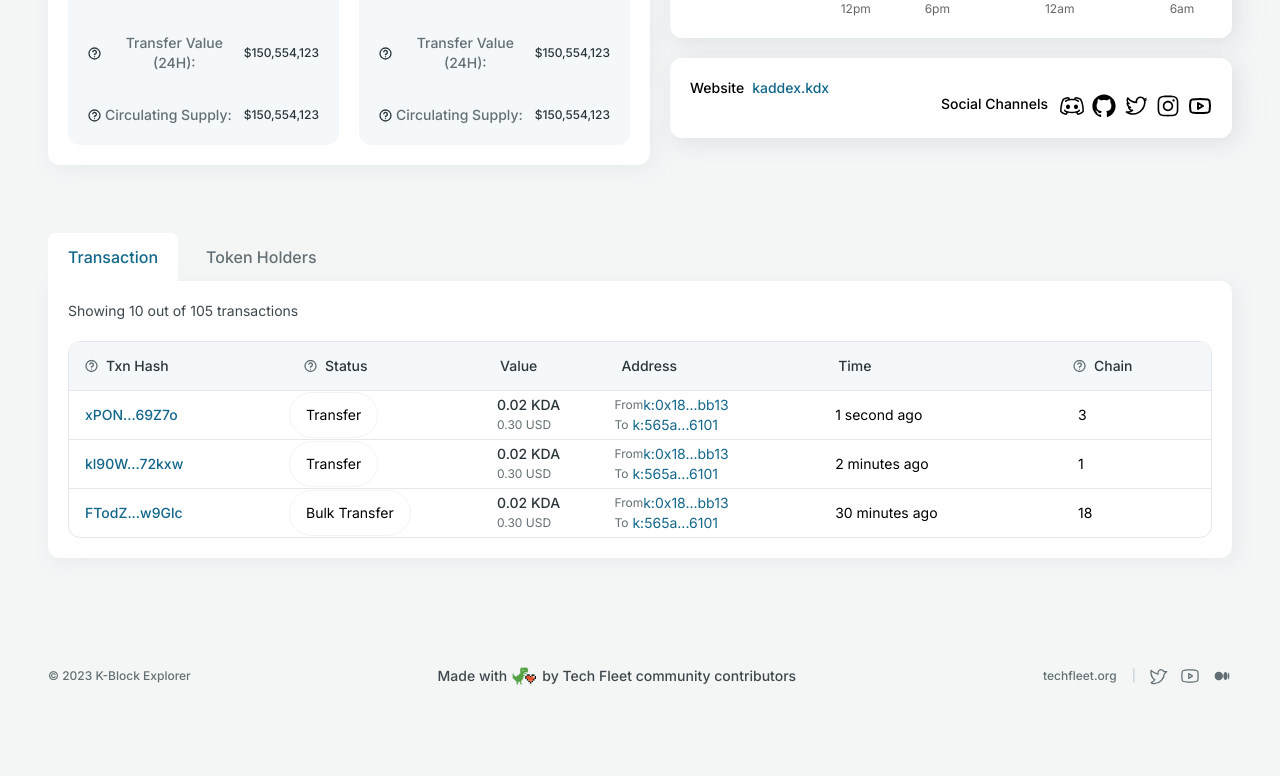
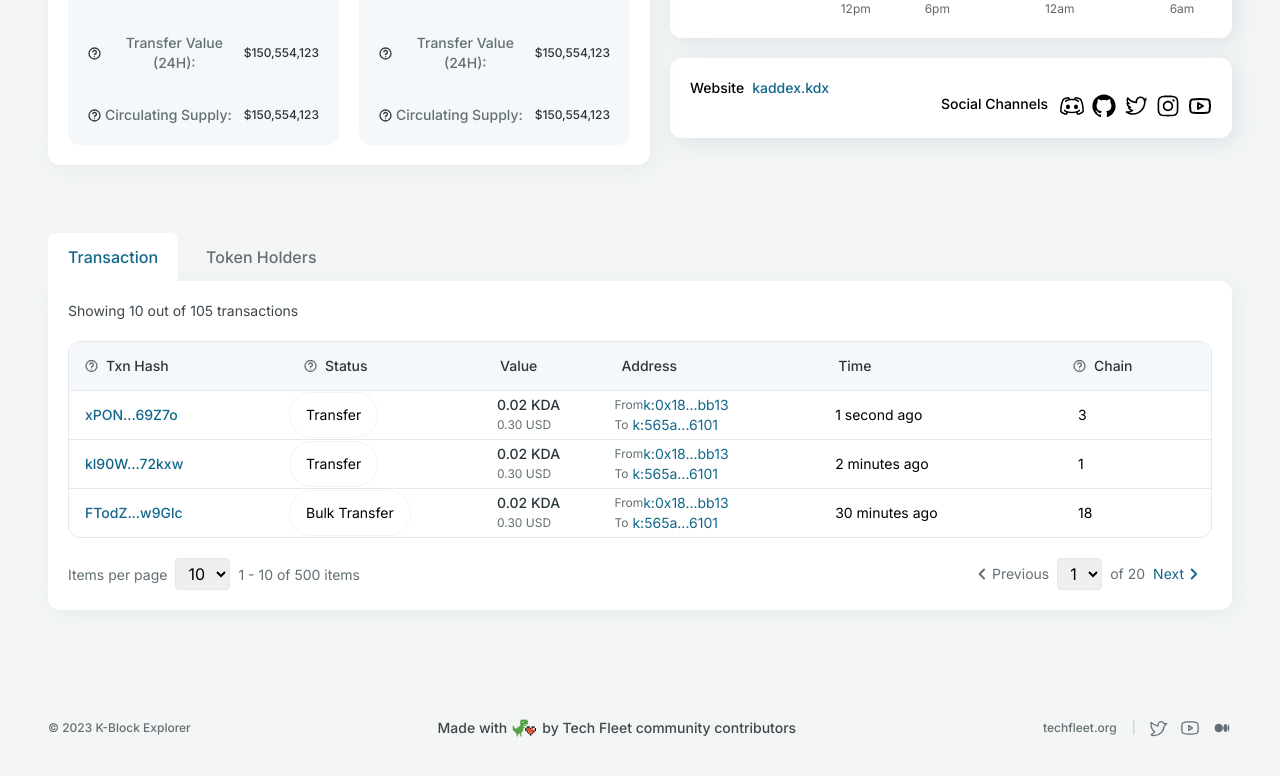
Before and after one commit to techfleetworks/k-block-app, a Next.js app: page /token-details in a window 1280 px wide. Shown: the part 399-1175 px from the top of the page. Before the commit the page ends 1149 px from the top, so only its background shows below. Built offline with nearby package versions, Linux system fonts and the light colour scheme.

Commit message:
added pagination for Token Detail tables

```diff
--- a/src/components/common/token-detail/token-table/token-holders/index.jsx
+++ b/src/components/common/token-detail/token-table/token-holders/index.jsx
@@ -8,8 +8,7 @@ import {
   TableHeader,
   TableRow,
 } from "@/components/ui/table";
-import Help from "@/components/common/help";
-import Link from "next/link";
+import TokenPagination from "./token-holder-pagination";
 
 export default function TokenHolders() {
   const data = [
@@ -127,6 +126,13 @@ export default function TokenHolders() {
           </Table>
         </div>
       </div>
+      <TokenPagination
+        pageSize={10}
+        pageIndex={0}
+        pageCount={1}
+        onPageChange={1}
+        onPageSizeChange={1}
+      />
     </div>
   );
 }
--- /dev/null
+++ b/src/components/common/token-detail/token-table/token-holders/token-holder-pagination/index.jsx
@@ -0,0 +1,87 @@
+import React from "react";
+import PropTypes from "prop-types";
+import Image from "next/image";
+import LeftArrow from "@/assets/chevron-left.svg";
+import RightArrow from "@/assets/chevron-right.svg";
+
+export default function TokenPagination({
+  pageSize,
+  pageIndex,
+  pageCount,
+  onPageChange,
+  onPageSizeChange,
+}) {
+  return (
+    <div className="flex justify-between items-center mt-5">
+      <div>
+        <span className="text-neutral-n-500 text-sm font-normal leading-5">
+          Items per page
+        </span>
+        <select
+          className="px-2 mx-2 py-1 rounded border"
+          value={pageSize}
+          onChange={(e) => onPageSizeChange(Number(e.target.value))}
+        >
+          <option
+            value="10"
+            className="text-neutral-n-700 text-xs font-normal pr-2"
+          >
+            10
+          </option>
+          {/* Add more options as needed */}
+        </select>
+        <span className="text-neutral-n-500 text-sm font-normal leading-5">
+          1 - 10 of 500 items
+        </span>
+        {/* {pageCount} */}
+      </div>
+      <div className="flex items-center">
+        <button
+          className={`px-2 py-1 rounded flex items-center ${
+            pageIndex === 0 ? "text-neutral-n-500" : "text-primary-b-500"
+          }`}
+          onClick={() => onPageChange(pageIndex - 1)}
+          disabled={pageIndex === 0}
+        >
+          <Image src={LeftArrow} alt="Left Arrow" width={20} height={20} />
+          <span className="text-neutral-n-500 text-sm leading-5 font-normal">
+            Previous
+          </span>
+        </button>
+        <select
+          className="px-2 py-1 rounded border mr-2"
+          value={pageSize}
+          onChange={(e) => onPageSizeChange(Number(e.target.value))}
+        >
+          <option value="1">1</option>
+          {/* Add more options as needed */}
+        </select>
+        <p className="text-neutral-n-500 text-sm font-normal leading-5">
+          of 20
+        </p>
+        <button
+          className={`px-2 py-1 rounded flex items-center ${
+            pageIndex === pageCount - 1
+              ? "text-primary-b-500"
+              : "text-neutral-n-500"
+          }`}
+          onClick={() => onPageChange(pageIndex + 1)}
+          disabled={pageIndex === pageCount - 1}
+        >
+          <span className="text-neutral-b-500 text-sm leading-5 font-normal">
+            Next
+          </span>
+          <Image src={RightArrow} alt="Left Arrow" width={20} height={20} />
+        </button>
+      </div>
+    </div>
+  );
+}
+
+TokenPagination.propTypes = {
+  pageSize: PropTypes.number.isRequired,
+  pageIndex: PropTypes.number.isRequired,
+  pageCount: PropTypes.number.isRequired,
+  onPageChange: PropTypes.func.isRequired,
+  onPageSizeChange: PropTypes.func.isRequired,
+};
--- a/src/components/common/token-detail/token-table/token-transactions/index.jsx
+++ b/src/components/common/token-detail/token-table/token-transactions/index.jsx
@@ -10,6 +10,7 @@ import {
 } from "@/components/ui/table";
 import Help from "@/components/common/help";
 import Link from "next/link";
+import Pagination from "./token-transaction-pagination";
 
 export default function TokenTransactions() {
   const data = [
@@ -172,6 +173,13 @@ export default function TokenTransactions() {
           </Table>
         </div>
       </div>
+      <Pagination
+        pageSize={10}
+        pageIndex={0}
+        pageCount={1}
+        onPageChange={1}
+        onPageSizeChange={1}
+      />
     </div>
   );
 }
--- /dev/null
+++ b/src/components/common/token-detail/token-table/token-transactions/token-transaction-pagination/index.jsx
@@ -0,0 +1,87 @@
+import React from "react";
+import PropTypes from "prop-types";
+import Image from "next/image";
+import LeftArrow from "@/assets/chevron-left.svg";
+import RightArrow from "@/assets/chevron-right.svg";
+
+export default function Pagination({
+  pageSize,
+  pageIndex,
+  pageCount,
+  onPageChange,
+  onPageSizeChange,
+}) {
+  return (
+    <div className="flex justify-between items-center mt-5">
+      <div>
+        <span className="text-neutral-n-500 text-sm font-normal leading-5">
+          Items per page
+        </span>
+        <select
+          className="px-2 mx-2 py-1 rounded border"
+          value={pageSize}
+          onChange={(e) => onPageSizeChange(Number(e.target.value))}
+        >
+          <option
+            value="10"
+            className="text-neutral-n-700 text-xs font-normal pr-2"
+          >
+            10
+          </option>
+          {/* Add more options as needed */}
+        </select>
+        <span className="text-neutral-n-500 text-sm font-normal leading-5">
+          1 - 10 of 500 items
+        </span>
+        {/* {pageCount} */}
+      </div>
+      <div className="flex items-center">
+        <button
+          className={`px-2 py-1 rounded flex items-center ${
+            pageIndex === 0 ? "text-neutral-n-500" : "text-primary-b-500"
+          }`}
+          onClick={() => onPageChange(pageIndex - 1)}
+          disabled={pageIndex === 0}
+        >
+          <Image src={LeftArrow} alt="Left Arrow" width={20} height={20} />
+          <span className="text-neutral-n-500 text-sm leading-5 font-normal">
+            Previous
+          </span>
+        </button>
+        <select
+          className="px-2 py-1 rounded border mr-2"
+          value={pageSize}
+          onChange={(e) => onPageSizeChange(Number(e.target.value))}
+        >
+          <option value="1">1</option>
+          {/* Add more options as needed */}
+        </select>
+        <p className="text-neutral-n-500 text-sm font-normal leading-5">
+          of 20
+        </p>
+        <button
+          className={`px-2 py-1 rounded flex items-center ${
+            pageIndex === pageCount - 1
+              ? "text-primary-b-500"
+              : "text-neutral-n-500"
+          }`}
+          onClick={() => onPageChange(pageIndex + 1)}
+          disabled={pageIndex === pageCount - 1}
+        >
+          <span className="text-neutral-b-500 text-sm leading-5 font-normal">
+            Next
+          </span>
+          <Image src={RightArrow} alt="Left Arrow" width={20} height={20} />
+        </button>
+      </div>
+    </div>
+  );
+}
+
+Pagination.propTypes = {
+  pageSize: PropTypes.number.isRequired,
+  pageIndex: PropTypes.number.isRequired,
+  pageCount: PropTypes.number.isRequired,
+  onPageChange: PropTypes.func.isRequired,
+  onPageSizeChange: PropTypes.func.isRequired,
+};
```
